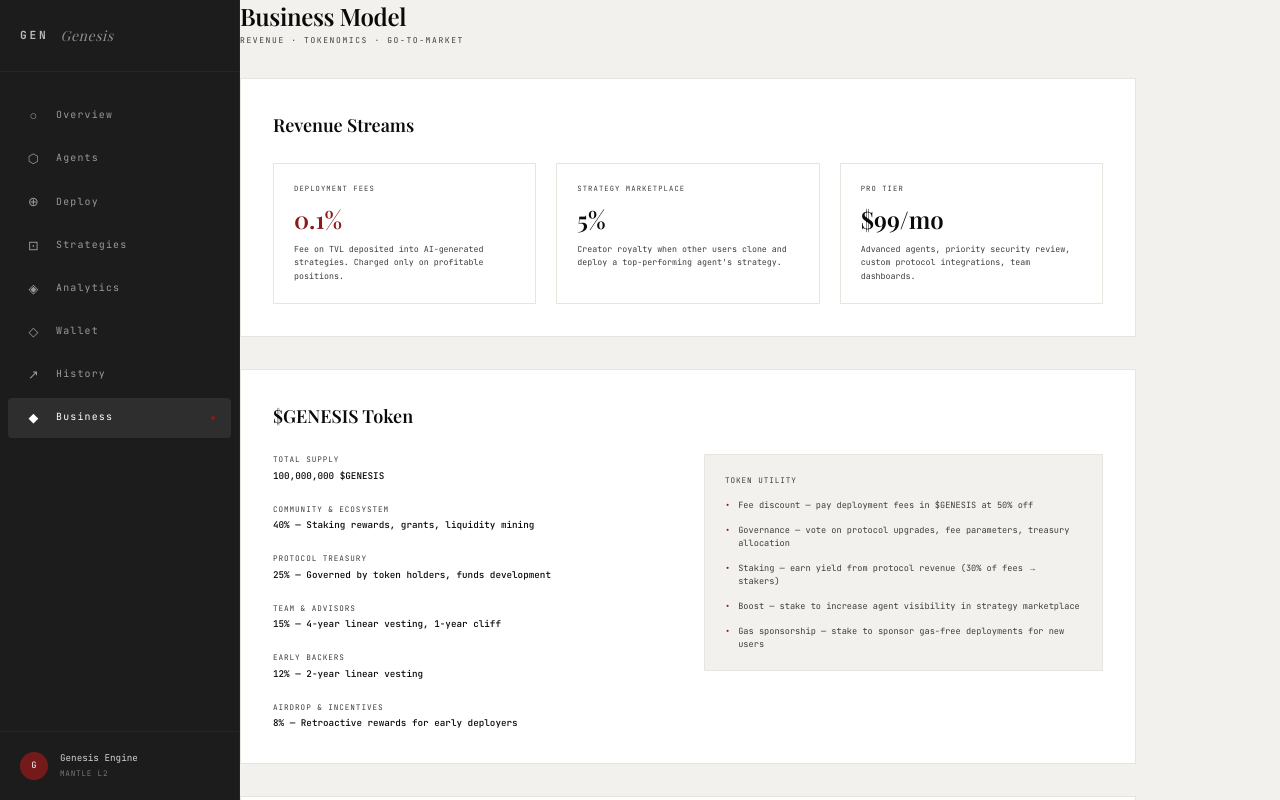
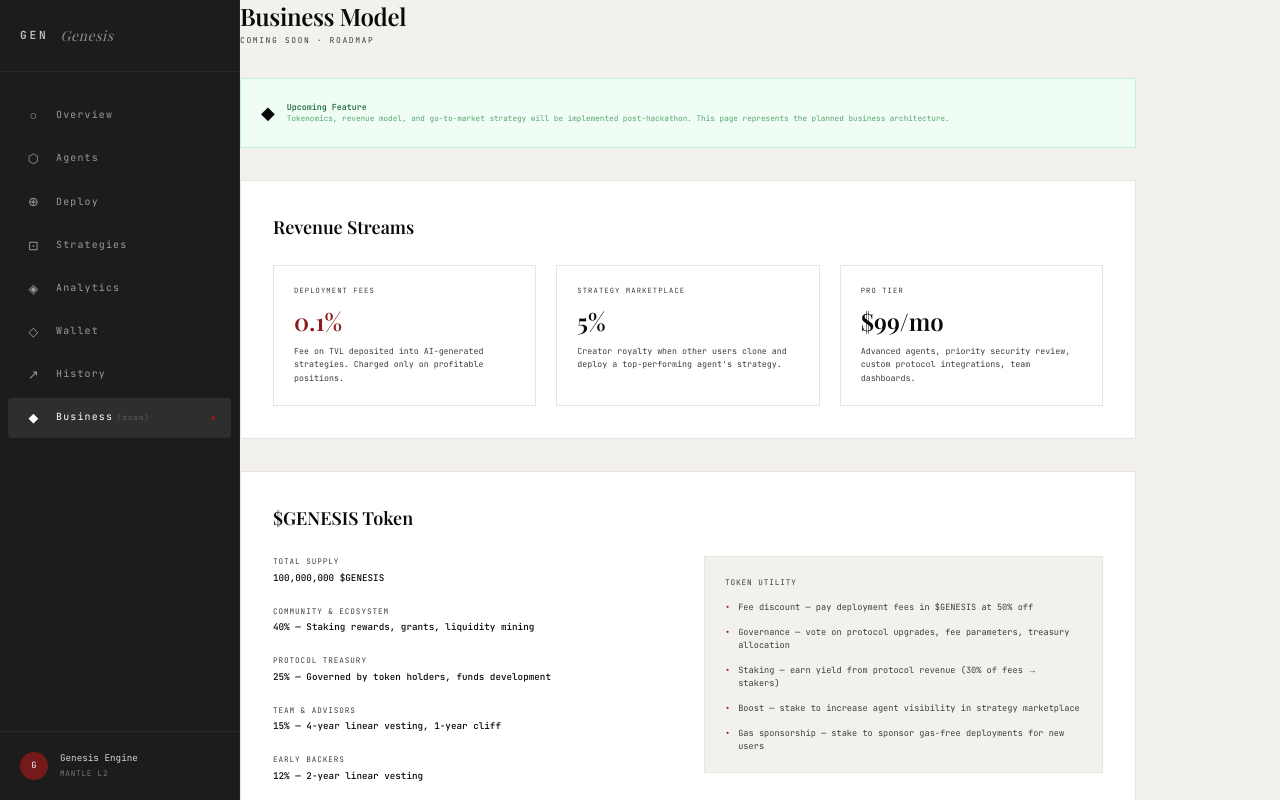
Before and after one commit to subheeksh5599/GENESIS, a Next.js app: page /dashboard/tokenomics in a window 1280 px wide. Shown: the top 800 px of the page. Built offline with nearby package versions, Linux system fonts and the light colour scheme.

Commit message:
chore: mark Business as '(soon)' in sidebar — upcoming feature, non-clickable, dimmed styling

```diff
--- a/src/app/components/dashboard/sidebar.tsx
+++ b/src/app/components/dashboard/sidebar.tsx
@@ -5,7 +5,7 @@ import { useState } from "react";
 import { usePathname } from "next/navigation";
 import Link from "next/link";
 
-const NAV_ITEMS = [
+const NAV_ITEMS: { label: string; icon: string; href: string; upcoming?: boolean }[] = [
   { label: "Overview", icon: "○", href: "/dashboard" },
   { label: "Agents", icon: "⬡", href: "/dashboard/agents" },
   { label: "Deploy", icon: "⊕", href: "/dashboard/deploy" },
@@ -13,7 +13,7 @@ const NAV_ITEMS = [
   { label: "Analytics", icon: "◈", href: "/dashboard/analytics" },
   { label: "Wallet", icon: "◇", href: "/dashboard/wallet" },
   { label: "History", icon: "↗", href: "/dashboard/history" },
-  { label: "Business", icon: "◆", href: "/dashboard/tokenomics" },
+  { label: "Business", icon: "◆", href: "/dashboard/tokenomics", upcoming: true },
 ];
 
 export function Sidebar() {
@@ -33,16 +33,26 @@ export function Sidebar() {
         {NAV_ITEMS.map((item) => {
           const active = pathname === item.href;
           return (
-            <Link
-              key={item.label}
-              href={item.href}
-              onClick={() => setMobileOpen(false)}
+              <Link
+                key={item.label}
+                href={item.upcoming ? "#" : item.href}
+                onClick={(e) => {
+                  if (item.upcoming) e.preventDefault();
+                  setMobileOpen(false);
+                }}
               className={`flex items-center gap-3 px-4 py-2.5 rounded-sm font-mono text-[0.62rem] tracking-[0.12em] transition-all group ${
-                active ? "bg-white/[0.08] text-white" : "text-white/55 hover:text-white hover:bg-white/[0.05]"
+                active ? "bg-white/[0.08] text-white" : item.upcoming ? "text-white/25 cursor-default" : "text-white/55 hover:text-white hover:bg-white/[0.05]"
               }`}
             >
               <span className="text-[0.8rem] w-5 text-center">{item.icon}</span>
-              {!collapsed && <span className="whitespace-nowrap">{item.label}</span>}
+              {!collapsed && (
+                <span className="whitespace-nowrap">
+                  {item.label}
+                  {item.upcoming && (
+                    <span className="text-[0.45rem] text-white/25 ml-1">(soon)</span>
+                  )}
+                </span>
+              )}
               {active && !collapsed && (
                 <motion.div layoutId="active-nav" className="w-1 h-1 rounded-full bg-accent ml-auto" transition={{ type: "spring", stiffness: 400, damping: 30 }} />
               )}
@@ -98,9 +108,16 @@ export function Sidebar() {
           {NAV_ITEMS.map((item) => {
             const active = pathname === item.href;
             return (
-              <Link key={item.label} href={item.href} className={`flex items-center gap-3 px-4 py-2.5 rounded-sm font-mono text-[0.62rem] tracking-[0.12em] transition-all group ${active ? "bg-white/[0.08] text-white" : "text-white/55 hover:text-white hover:bg-white/[0.05]"}`}>
+              <Link key={item.label} href={item.upcoming ? "#" : item.href} onClick={item.upcoming ? (e) => e.preventDefault() : undefined} className={`flex items-center gap-3 px-4 py-2.5 rounded-sm font-mono text-[0.62rem] tracking-[0.12em] transition-all group ${active ? "bg-white/[0.08] text-white" : item.upcoming ? "text-white/25 cursor-default" : "text-white/55 hover:text-white hover:bg-white/[0.05]"}`}>
                 <span className="text-[0.8rem] w-5 text-center">{item.icon}</span>
-                {!collapsed && <span className="whitespace-nowrap">{item.label}</span>}
+                {!collapsed && (
+                <span className="whitespace-nowrap">
+                  {item.label}
+                  {item.upcoming && (
+                    <span className="text-[0.45rem] text-white/25 ml-1">(soon)</span>
+                  )}
+                </span>
+              )}
                 {active && !collapsed && <motion.div layoutId="active-nav" className="w-1 h-1 rounded-full bg-accent ml-auto" transition={{ type: "spring", stiffness: 400, damping: 30 }} />}
               </Link>
             );
--- a/src/app/dashboard/tokenomics/page.tsx
+++ b/src/app/dashboard/tokenomics/page.tsx
@@ -8,8 +8,19 @@ export default function TokenomicsPage() {
       <div>
         <h1 className="font-display font-semibold text-2xl tracking-[-0.015em]">Business Model</h1>
         <p className="font-mono text-[0.5rem] tracking-[0.2em] uppercase text-ink-soft mt-0.5">
-          Revenue · Tokenomics · Go-to-Market
+          Coming soon · Roadmap
         </p>
+      </div>
+
+      {/* Upcoming banner */}
+      <div className="bg-[#f0fdf4] border border-[#4ade80]/30 p-5 flex items-center gap-3">
+        <span className="text-lg">◆</span>
+        <div>
+          <div className="font-mono text-[0.52rem] text-[#166534] font-medium">Upcoming Feature</div>
+          <p className="font-mono text-[0.48rem] text-[#15803d]/70">
+            Tokenomics, revenue model, and go-to-market strategy will be implemented post-hackathon. This page represents the planned business architecture.
+          </p>
+        </div>
       </div>
 
       {/* Revenue model */}
--- a/src/app/page.tsx
+++ b/src/app/page.tsx
@@ -391,7 +391,7 @@ export default function Home() {
                 <br />
                 Strategy royalties reward creators.
                 <br />
-                A protocol, not a project.
+                Roadmap — post-hackathon.
               </p>
             </div>
           </ScrollReveal>
```
